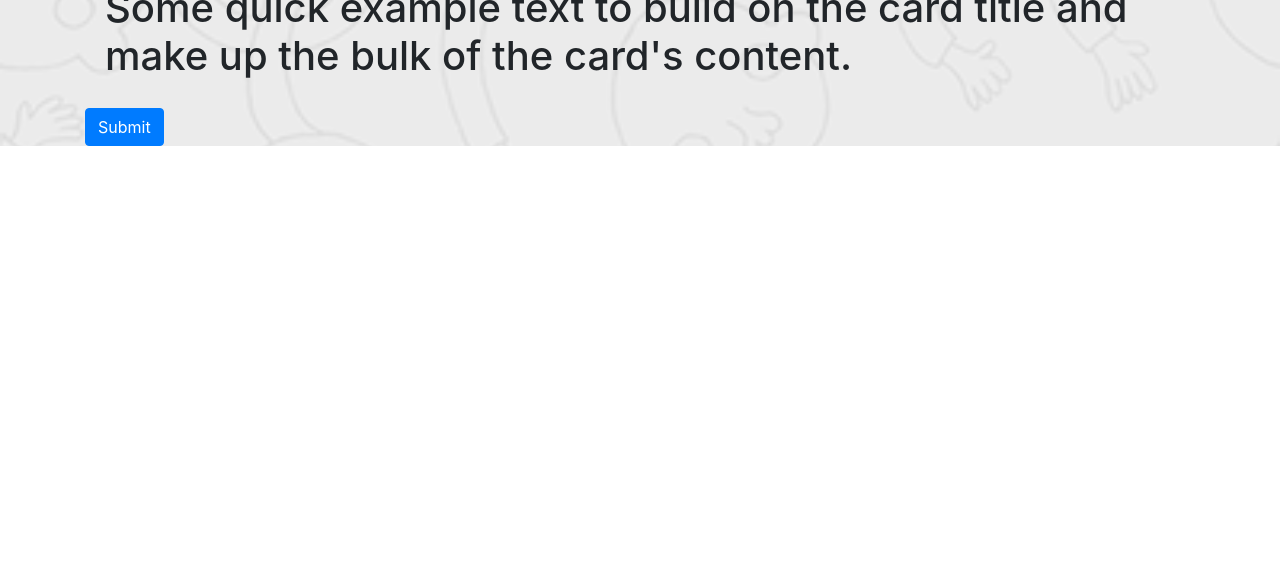
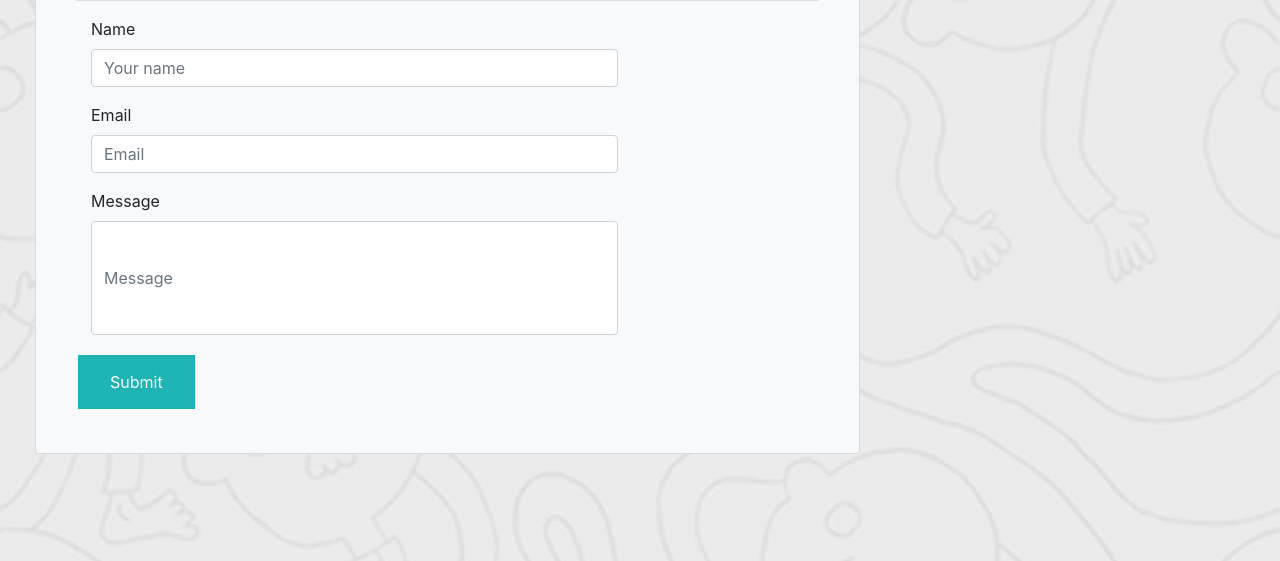
Before and after one commit to Rafael-Chavez/my-portfolio, a plain HTML site: page contact.html in a window 1280 px wide. Shown: the part 239-800 px from the top of the page. Drawn offline with nearby package versions, Linux system fonts and the light colour scheme.

Commit message:
added a portfolio page with other things, and added several contact information

```diff
--- a/contact.html
+++ b/contact.html
@@ -31,26 +31,49 @@
       </ul>
   </nav>
         </nav>
-
-    <body>
-
-        <div class="bg">
-        <div class="container">
-
-            <div class=float-sm-left">
-              <div class="card bg-light mb-3" style="max-width">
-              </div>
-              <div class="card border-light"></div>
-            <h1><div class="card-header">Contact</div>
-            <div class="card-body">
-              <h5 class="card-title">Light card title</h5>
-              <p class="card-text">Some quick example text to build on the card title and make up the bulk of the card's content.</p>
-            </div>
-          </div>
-            <button type="submit" class="btn btn-primary">Submit</button>
-          </form>
-        </div>
-        </div>
-<script src="" async defer></script>
-    </body>
+       <!-- body container that will provide all the information -->
+       <body class="bg">
+        <div class="container" style="
+        margin-left: 20px; margin-top:60px;">
+          <div class="row">
+            <div class="col-sm-9">
+              <div class="card bg-light md-6">
+                <div class="card-body" style="margin: 20px;">
+                  <h1 class="display-6" style="color: rgb(30, 180, 180);">Contact</h1>
+                  <hr>
+                  <div class="form-group">
+                    <label class="col-md-3 control-label" for="name">Name</label>
+                    <div class="col-md-9">
+                      <input id="name" name="name" type="text" placeholder="Your name" class="form-control">
+                    </div>
+                  </div>
+                  <div class="form-group">
+                    <label class="col-md-3 control-label" for="name">Email</label>
+                    <div class="col-md-9">
+                      <input id="email" name="email" type="email" placeholder="Email" class="form-control">
+                    </div>
+                  </div>
+                  <div class="form-group">
+                    <label class="col-md-3 control-label" for="name">Message</label>
+                    <div class="col-md-9">
+                      <input id="message" email="Email" type="message" placeholder="Message" class="form-control" style="height:114px;">
+                    </div>
+                  </div>
+                  <!-- button and styling on it -->
+                  <style>
+                    .button {
+                      background-color: rgb(30, 180, 180);
+                      border: none;
+                      color: white;
+                      padding: 15px 32px;
+                      text-align: center;
+                      text-decoration: none;
+                      display: inline-block;
+                      font-size: 16px;
+                      margin: 4px 2px;
+                      cursor: pointer;
+                    }
+                    </style>
+                <button class="button">Submit</button>
+                <script src="https://cdn.jsdelivr.net/npm/bootstrap@5.0.0-beta1/dist/js/bootstrap.bundle.min.js" integrity="sha384-ygbV9kiqUc6oa4msXn9868pTtWMgiQaeYH7/t7LECLbyPA2x65Kgf80OJFdroafW" crossorigin="anonymous"></script>    </body>
 </html>
```
Also changed, not shown: portfolio.html (+21 -9 lines), assets/missing-image-640x360.png (added).
